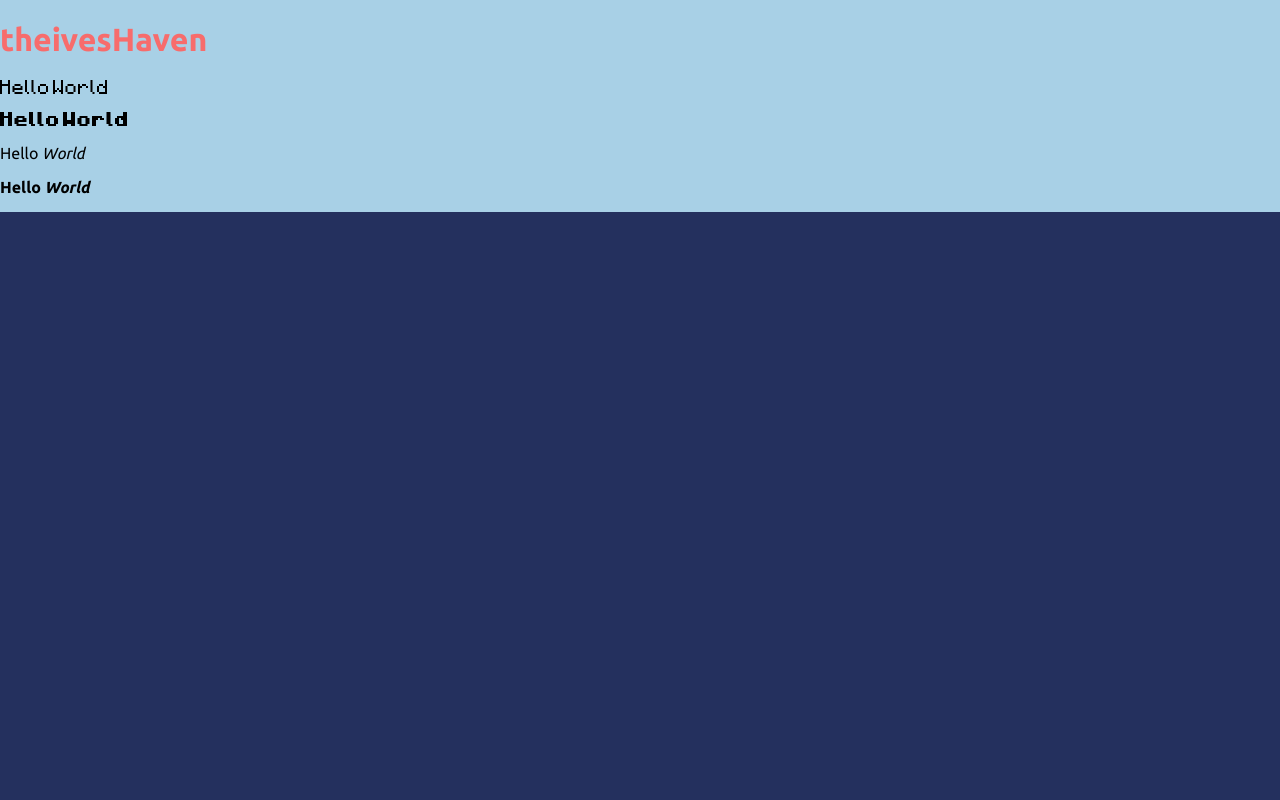
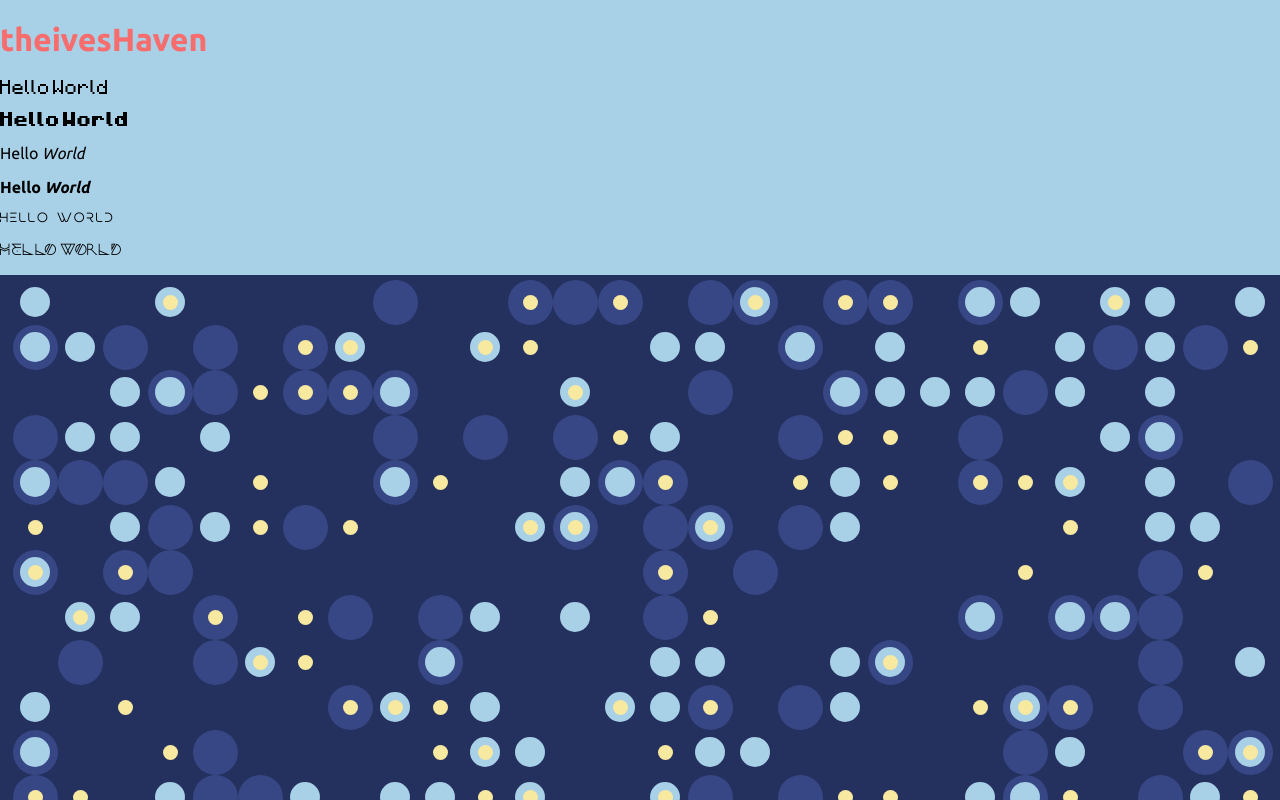
Before and after one commit to Jo-rdyl/thievesHaven, a Next.js app: page / in a window 1280 px wide. Shown: the top 800 px of the page. Built offline with nearby package versions, Linux system fonts and the light colour scheme.

Commit message:
Finished artstufffs !!! (almost)
-also added some new fonts cus y not

```diff
--- a/pages/index.tsx
+++ b/pages/index.tsx
@@ -9,10 +9,12 @@ const Page = () => {
         <title>thievesHaven</title>
       </Head>
       <Header />
-      <p className={styles.one}>Hello <span>World</span></p>
-      <p className={styles.two}>Hello <span>World</span></p>
+      <p className={styles.one}>Hello World</p>
+      <p className={styles.two}>Hello World</p>
       <p className={styles.three}>Hello <span>World</span></p>
       <p className={styles.four}>Hello <span>World</span></p>
+      <p className={styles.five}>Hello World</p>
+      <p className={styles.six}>Hello World</p>
       <ArtStuff />
     </>
   );
@@ -48,8 +50,8 @@ const ArtStuff = () => {
   for (let x = 22.5; x < dimensions.width; x += 45) {
     for (let y = 22.5; y < dimensions.height; y += 45) {
       locations.push([
-        x + halfSpace[0],
-        y + halfSpace[1]
+        x - halfSpace[0],
+        y - halfSpace[1]
       ])
     }
   }
@@ -60,7 +62,7 @@ const ArtStuff = () => {
   const smallLocations = [];
   const medLocations = [];
   const bigLocations = [];
-  const numberOfCircles = locations.length / 2;
+  const numberOfCircles = locations.length / 1.3;
 
   for (let i = locations.length - 1; i > numberOfCircles; i--) {
     let s = Math.trunc(Math.random() * i);
@@ -76,8 +78,32 @@ const ArtStuff = () => {
     bigPossibleLocations.splice(b,1);
     }
 
+    const smallMapped = smallLocations.map((location) => {
+      return (
+        <div
+        className={`${styles.circle} ${styles.small}`}
+        style={{left: `${location[0] + 15}px`, top: `${location[1] + 15}px`}}/>
+      )
+    })
+    const medMapped = medLocations.map((location) => {
+      return (
+        <div
+        className={`${styles.circle} ${styles.med}`}
+        style={{left: `${location[0] + 7.5}px`, top: `${location[1] + 7.5}px`}}/>
+      )
+    })
+    const bigMapped = bigLocations.map((location) => {
+      return (
+        <div
+        className={`${styles.circle} ${styles.big}`}
+        style={{left: `${location[0]}px`, top: `${location[1]}px`}}/>
+      )
+    })
+
+
   return (
     <div className={styles.ArtStuff} ref={ref}>
+        {bigMapped}{medMapped}{smallMapped}
     </div>
   )
 }
--- a/styles/globals.scss
+++ b/styles/globals.scss
@@ -49,3 +49,13 @@ html, body {
   font-family: Ubuntu;
   src: url(../public/fonts/Ubuntu-Regular.ttf);
 }
+
+@font-face {
+  font-family: Reospec;
+  src: url(../public/fonts/Reospec.ttf);
+}
+
+@font-face {
+  font-family: Nordic;
+  src: url(../public/fonts/Nordic.ttf);
+}
--- a/styles/index.module.scss
+++ b/styles/index.module.scss
@@ -7,37 +7,32 @@ $yellow: #F8E9A1; $pink: #F76C6C; $lightBlue: #A8D0E6; $blue: #374785; $darkBlue
 }
 
 .ArtStuff {
+  position: relative;
   background-color: $darkBlue;
   height: 100vh; /* Important that these stay as vh and vw */
   width: 100vw;
-
-  p {
-    color: white;
-  }
+  overflow: hidden;
 
   .circle {
-    display: absolute;
+    position: absolute;
     border-radius: 50%;
   }
 
   .small {
     width: 15px;
     height: 15px;
-    border-radius: 50%;
-    background-color: white;
+    background-color: $yellow;
   }
 
   .med {
     width: 30px;
     height: 30px;
-    border-radius: 50%;
-    background-color: $yellow;
+    background-color: $lightBlue;
   }
 
   .big {
     width: 45px;
     height: 45px;
-    border-radius: 50%;
     background-color: $blue;
   }
 }
@@ -65,3 +60,11 @@ $yellow: #F8E9A1; $pink: #F76C6C; $lightBlue: #A8D0E6; $blue: #374785; $darkBlue
     font-style: italic;
   }
 }
+
+.five {
+  font-family: Reospec;
+}
+
+.six {
+  font-family: Nordic;
+}
```
Also changed, not shown: public/fonts/Nordic.ttf (added), public/fonts/Reospec.ttf (added).
